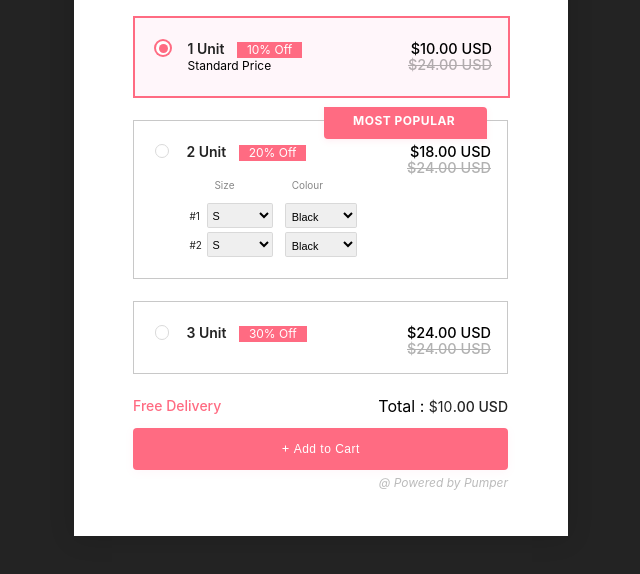
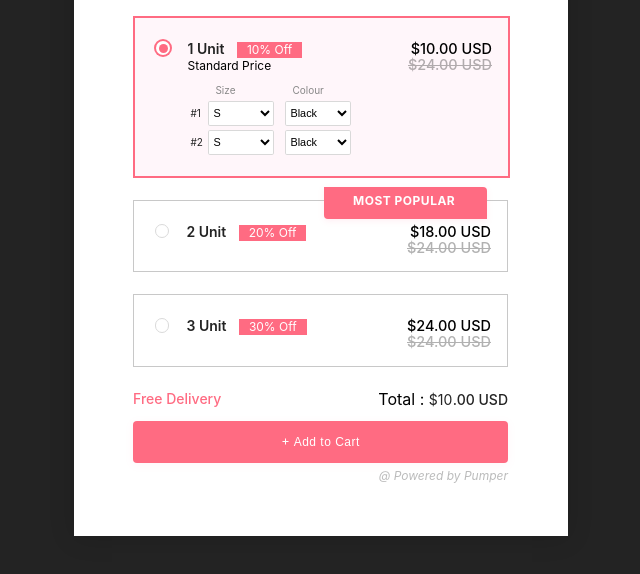
Before and after one commit to Adisaum642/tesk2, a plain HTML site: page index.html in a window 1280 px wide. Shown: the part 116-690 px from the top of the page, without its empty margins (319-959 px from the left). Drawn offline with Linux system fonts and the light colour scheme.

Commit message:
update-Style

```diff
--- a/index.html
+++ b/index.html
@@ -26,7 +26,6 @@
             display: flex;
             align-items: center;
             width: 100%;
-
         }
 
         .headline-with-lines::before,
@@ -46,7 +45,6 @@
             background: #fff;
             padding: 0 8px;
             letter-spacing: 0.5px;
-            font-family: 'Inter', sans-serif;
         }
 
         h2 {
@@ -56,7 +54,6 @@
             margin-bottom: 19px;
             font-size: 20px;
             letter-spacing: 1px;
-            font-style: Semi Bold;
         }
 
         .plan {
@@ -89,7 +86,6 @@
             border-radius: 0 4px 0 4px;
             box-shadow: 0 2px 6px rgba(255, 125, 166, 0.13);
         }
-
 
         .plan .most-popular-text {
             font-family: 'Inter', sans-serif;
@@ -146,43 +142,33 @@
         .plan-title {
             color: #232323;
             font-weight: 600;
-            font-style: Semi Bold;
             font-size: 14px;
             line-height: 100%;
             letter-spacing: 0%;
-
         }
 
         .badge {
             background: #FF6B82;
             color: #fff;
-
             padding: 2px 10px;
             margin-left: 8px;
-
-
             display: inline-block;
             font-family: 'Inter', sans-serif;
             font-weight: 400;
-            font-style: Regular;
             font-size: 12px;
             line-height: 100%;
             letter-spacing: 0%;
             text-align: center;
-
         }
 
         .plan-desc {
-
             margin-top: 2px;
             margin-bottom: 8px;
             font-family: 'Inter', sans-serif;
             font-weight: 400;
-            font-style: Regular;
             font-size: 12px;
             line-height: 100%;
             letter-spacing: 0%;
-
         }
 
         .plan-price {
@@ -213,52 +199,15 @@
             display: block;
         }
 
-        .options-row {
-            display: flex;
-            gap: 24px;
-            margin-bottom: 4px;
-        }
-
-        .options-row label {
-            font-size: 13px;
-            color: #888;
-            margin-bottom: 2px;
-            display: block;
-        }
-
-        .options-row select {
-            padding: 4px 8px;
-            border-radius: 4px;
-            border: 1px solid #ccc;
-            font-size: 15px;
-            margin-right: 6px;
-            margin-bottom: 6px;
-            background: #fff;
-
-        }
-
         .options-table {
             margin-top: 8px;
             margin-bottom: 2px;
-
         }
 
         .options-table th {
             font-size: 10px;
             padding: 2px 8px;
             text-align: left;
-            width: 2px;
-            height: 25.306488037109375px;
-            top: 264.05px;
-            left: 125.23px;
-            opacity: 1;
-            border-width: 0.9px;
-            border-radius: 1.81px;
-
-
-        }
-
-        .options-table th {
             color: #888;
             font-weight: 400;
         }
@@ -267,37 +216,21 @@
             color: #232323;
             font-family: 'Inter', sans-serif;
             font-weight: 400;
-            font-style: Regular;
             font-size: 10px;
             line-height: 100%;
             letter-spacing: 0%;
         }
 
-        #size1,
-        #size2 {
-            width: 65.98px;
+        .options-table select {
+            width: 66px;
             border-color: #D9D9D9;
-            height: 25.31px;
-            opacity: 1;
+            height: 25px;
             border-width: 0.9px;
-            border-radius: 1.81px;
+            border-radius: 1.8px;
             font-weight: 400;
             font-size: 10.85px;
-            margin-right: 7.23px;
-        }
-
-        #color1,
-        #color2 {
-            width: 72.30425262451172px;
-            height: 25.306488037109375px;
-            border-color: #D9D9D9;
-            opacity: 1;
-            border-width: 0.9px;
-            border-radius: 1.81px;
-            padding: 6.23px 20.75px 4.8px 2.23px;
-            font-weight: 400;
-            font-size: 10.85px;
-
+            margin-right: 7px;
+            background: #fff;
         }
 
         .footer {
@@ -315,23 +248,18 @@
         }
 
         .footer .total #total-price {
-
             color: #232323;
             font-family: 'Inter', sans-serif;
             font-weight: 400;
-            font-style: Regular;
             font-size: 14px;
             line-height: 100%;
             letter-spacing: 0%;
-
         }
 
         .footer .total #total-price2 {
-
             color: #232323;
             font-family: 'Inter', sans-serif;
             font-weight: 500;
-            font-style: Medium;
             font-size: 14px;
             line-height: 100%;
             letter-spacing: 0%;
@@ -372,7 +300,6 @@
             height: 9.34px;
             opacity: 1;
             border-width: 2px;
-
         }
 
         /* Responsive */
@@ -415,49 +342,6 @@
                 <div class="plan-details">
                     <span class="plan-title">2 Unit</span>
                     <span class="badge">20% Off</span>
-                    <div class="options-table">
-                        <table>
-                            <tr>
-                                <th></th>
-                                <th>Size</th>
-                                <th>Colour</th>
-                            </tr>
-                            <tr>
-                                <td class="td-unit">#1</td>
-                                <td class="td-unit-box">
-                                    <select id="size1">
-                                        <option>S</option>
-                                        <option>M</option>
-                                        <option>L</option>
-                                    </select>
-                                </td>
-                                <td class="td-unit-box">
-                                    <select id="color1">
-                                        <option>Black</option>
-                                        <option>White</option>
-                                        <option>Pink</option>
-                                    </select>
-                                </td>
-                            </tr>
-                            <tr>
-                                <td class="td-unit">#2</td>
-                                <td>
-                                    <select id="size2">
-                                        <option>S</option>
-                                        <option>M</option>
-                                        <option>L</option>
-                                    </select>
-                                </td>
-                                <td>
-                                    <select id="color2">
-                                        <option>Black</option>
-                                        <option>White</option>
-                                        <option>Pink</option>
-                                    </select>
-                                </td>
-                            </tr>
-                        </table>
-                    </div>
                 </div>
                 <div class="plan-price">
                     <span class="current">$18.00 USD</span>
@@ -496,16 +380,79 @@
             "$24"
         ];
 
-        // Plan selection logic
+        const planDecimals = [
+            ".00 USD",
+            ".00 USD",
+            ".00 USD"
+        ];
+
         const plans = document.querySelectorAll('.plan');
         const radios = document.querySelectorAll('input[type="radio"][name="plan"]');
         const totalPrice = document.getElementById('total-price');
+        const totalPrice2 = document.getElementById('total-price2');
 
+        // Helper to create options table
+        function createOptionsTable(unitCount) {
+            let table = document.createElement('table');
+            table.className = 'options-table';
+            let thead = document.createElement('thead');
+            let headerRow = document.createElement('tr');
+            headerRow.innerHTML = '<th></th><th>Size</th><th>Colour</th>';
+            thead.appendChild(headerRow);
+            table.appendChild(thead);
+
+            let tbody = document.createElement('tbody');
+            for (let i = 1; i <= 2; i++) {
+                let row = document.createElement('tr');
+                row.innerHTML = `
+          <td class="td-unit">#${i}</td>
+          <td>
+            <select>
+              <option>S</option>
+              <option>M</option>
+              <option>L</option>
+            </select>
+          </td>
+          <td>
+            <select>
+              <option>Black</option>
+              <option>White</option>
+              <option>Pink</option>
+            </select>
+          </td>
+        `;
+                tbody.appendChild(row);
+            }
+            table.appendChild(tbody);
+            return table;
+        }
+
+        // Show options only for selected plan
+        function updateOptionsDisplay() {
+            plans.forEach((plan, idx) => {
+                const details = plan.querySelector('.plan-details');
+                // Remove previous options table
+                const oldTable = details.querySelector('.options-table');
+                if (oldTable) oldTable.remove();
+                // If selected, add options table
+                if (radios[idx].checked) {
+                    const units = idx + 1; // 1-based
+                    details.appendChild(createOptionsTable(units));
+                }
+            });
+        }
+
+        // Initial render
+        updateOptionsDisplay();
+
+        // Update on radio change
         radios.forEach((radio, idx) => {
             radio.addEventListener('change', () => {
                 plans.forEach(plan => plan.classList.remove('selected'));
                 plans[idx].classList.add('selected');
                 totalPrice.textContent = planTotals[idx];
+                totalPrice2.textContent = planDecimals[idx];
+                updateOptionsDisplay();
             });
         });
 
@@ -522,9 +469,11 @@
         });
 
         // Prevent select inside plan from triggering plan selection
-        document.querySelectorAll('select').forEach(sel => {
-            sel.addEventListener('click', e => e.stopPropagation());
-        });
+        document.addEventListener('click', function (e) {
+            if (e.target.tagName.toLowerCase() === 'select') {
+                e.stopPropagation();
+            }
+        }, true);
     </script>
 </body>
 
```
Also changed, not shown: 1 other file.
